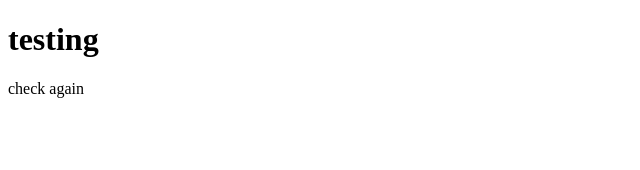
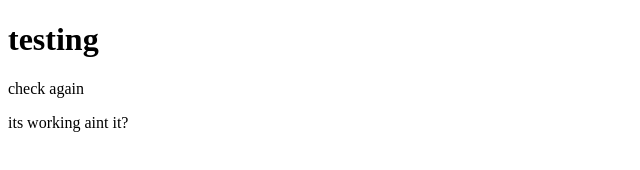
Before and after one commit to layyzee/gitTuts, a plain HTML site: page test2.html in a window 1280 px wide. Shown: the whole page, without its empty margins (0-640 px from the left). Drawn offline with Linux system fonts and the light colour scheme.

Commit message:
checking for changes on my github repo

```diff
--- a/test2.html
+++ b/test2.html
@@ -9,5 +9,7 @@
 <body>
     <h1>testing</h1>
     <p>check again</p>
+
+    <p>its working aint it?</p>
 </body>
 </html>
```
